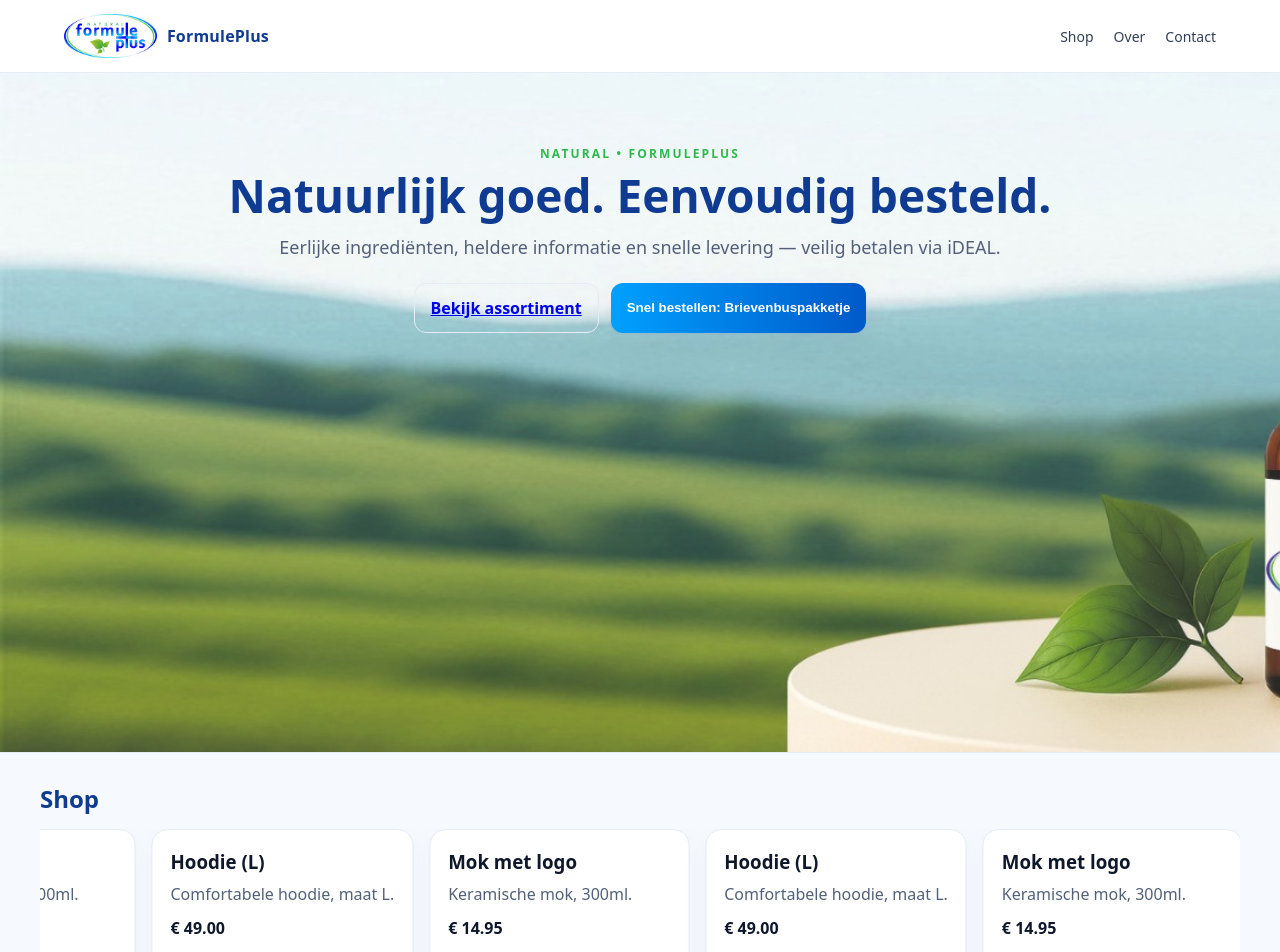
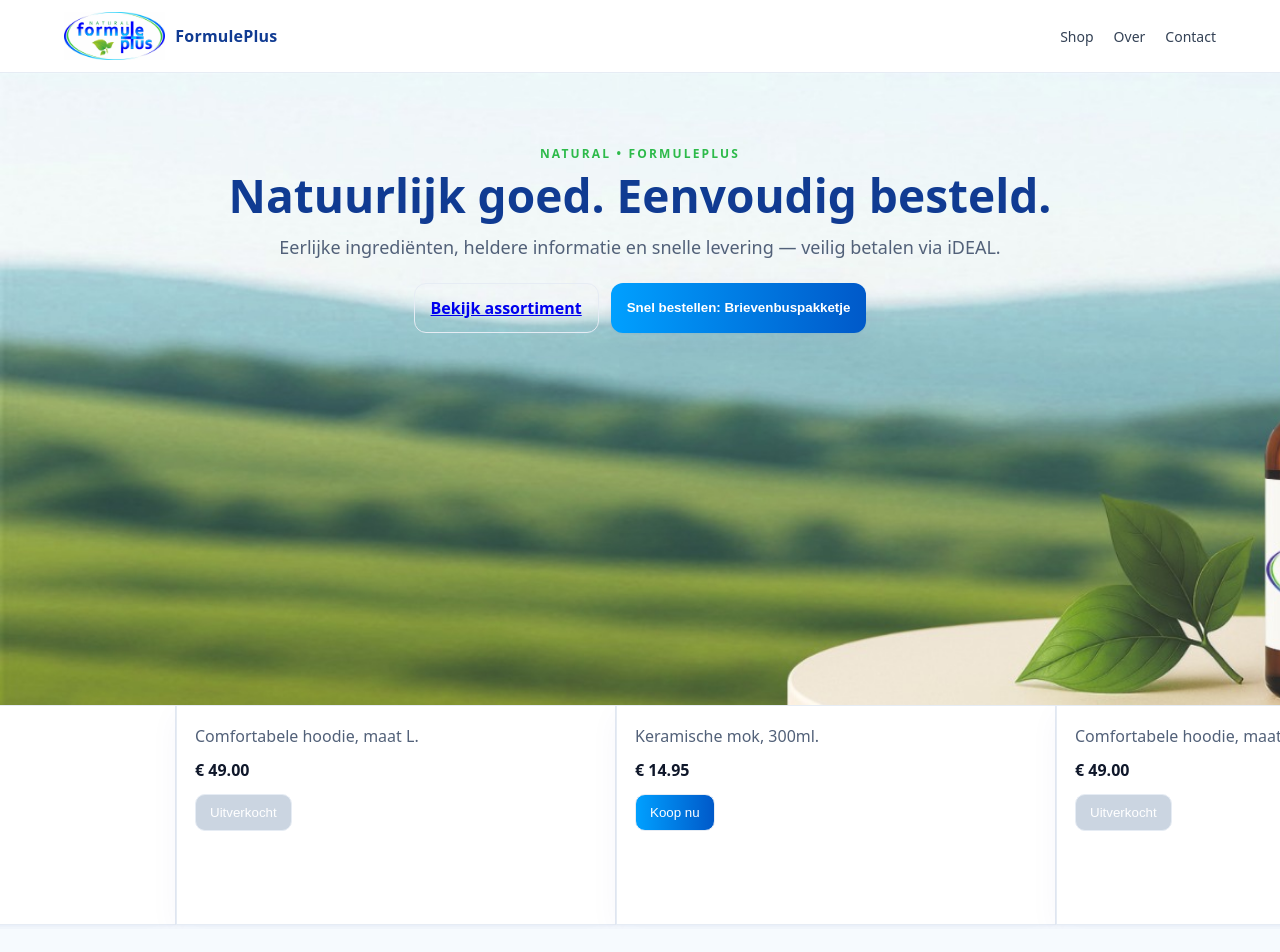
Before and after one commit to emiledamen/FormulePlus, a Next.js app: page / in a window 1280 px wide. Shown: the top 952 px of the page. Built offline with nearby package versions, Linux system fonts and the light colour scheme.

Commit message:
Update globals.css

```diff
--- a/app/globals.css
+++ b/app/globals.css
@@ -20,7 +20,7 @@ body{font-family:system-ui,-apple-system,Segoe UI,Roboto,Helvetica,Arial,sans-se
 .header{position:sticky;top:0;background:var(--surface);border-bottom:1px solid var(--border);z-index:20}
 .headerInner{display:flex;align-items:center;justify-content:space-between;height:72px}
 .brand{display:flex;gap:10px;align-items:center}
-.brand img{height:36px;width:auto;image-rendering:auto}
+.brand img{height:48px;width:auto;image-rendering:auto}
 .brandName{font-weight:800;letter-spacing:.2px;color:var(--brand-ink)}
 .nav{display:flex;gap:20px;font-size:14px;color:#334155}
 .nav a{color:inherit;text-decoration:none}
@@ -30,15 +30,16 @@ body{font-family:system-ui,-apple-system,Segoe UI,Roboto,Helvetica,Arial,sans-se
 .hero{
   position:relative;
   background-image:url('/hero-formuleplus.png');
-  background-size:cover;
+  background-size:auto 100%;
   /* move focal area upward to reveal full cap; keep right alignment for bottle */
-  background-position:92% 25%;
+  background-position:0% 0%;
   background-repeat:no-repeat;
-  min-height:640px;               /* a bit taller than v3 */
+  min-height:600px;               /* a bit taller than v3 */
   border-bottom:1px solid var(--border);
 }
 @media (min-width:1200px){ .hero{ min-height:680px; } }
-@media (max-width:900px){ .hero{ min-height:520px; background-position:center 35%; } }
+@media (max-width:900px){ .hero{ min-height:520px; background-position:center 35%;  .productCard{ min-width:360px; } }
+ }
 
 /* Overlay removed */
 .heroOverlay{ background:none; width:100%; height:100%; }
@@ -89,9 +90,9 @@ body{font-family:system-ui,-apple-system,Segoe UI,Roboto,Helvetica,Arial,sans-se
   animation: shop-marquee 28s linear infinite;
 }
 .productCard{
-  min-width: 260px;
-  max-width: 280px;
-}
+  min-width:440px;
+  max-width:480px;
+ border-radius:0;}
 @keyframes shop-marquee{
   from{ transform: translateX(0); }
   to{ transform: translateX(-50%); }
@@ -102,7 +103,14 @@ body{font-family:system-ui,-apple-system,Segoe UI,Roboto,Helvetica,Arial,sans-se
   .shopTrack{ animation-duration: 22s; }
 }
 
+section#shop.container{ max-width:none; width:100%; padding-left:0; padding-right:0; margin-top:-48px; border-top:0; }
 
-/* === FORMULEPLUS PATCH: bigger header logo + hero left aligned === */
-.brand img{ height: 44px !important; }              /* logo iets groter */
-.hero{ background-position: 0% 0% !important; }     /* hero links-boven uitlijnen */
+section#shop{ padding-top:0; }
+
+section#shop .shopScroller{ width:100vw; margin-left:50%; transform:translateX(-50%); padding-left:0; padding-right:0; padding-top:0; }
+
+section#shop .shopTrack{ width:max-content; display:flex; gap:0; }
+
+section#shop h1, section#shop h2, section#shop h3, section#shop .sectionTitle, section#shop header, section#shop .title{ display:none; }
+
+.productCard, .marqueeCard{ aspect-ratio:2 / 1; margin:0; overflow:hidden; }
```
